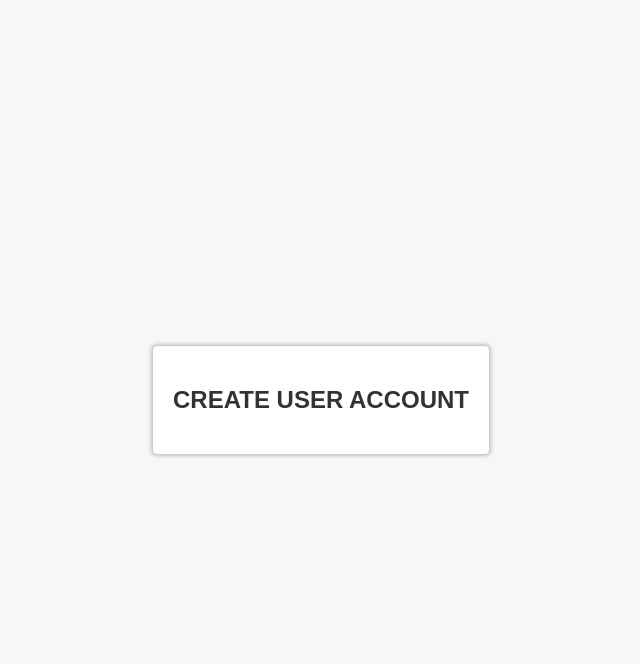
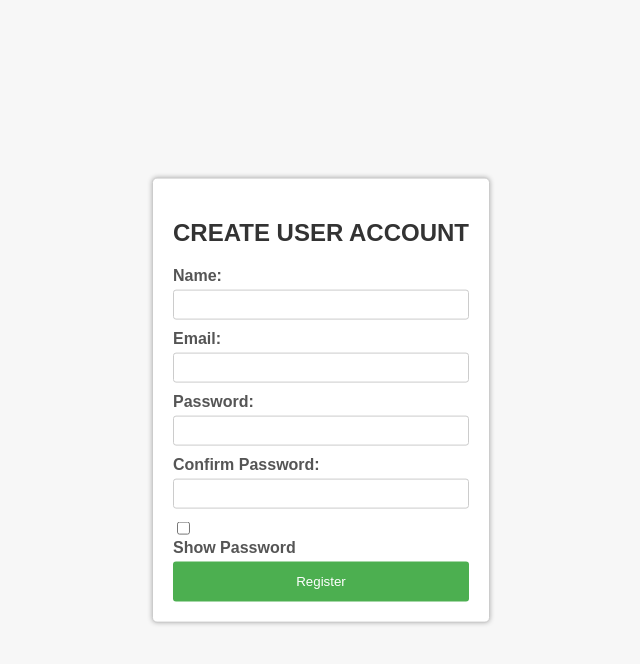
Before and after one commit to Nirupamashree/Invigilator_ms, a PHP site: page /register_form.php in a window 1280 px wide. Shown: the top 664 px of the page, without its empty margins (319-959 px from the left). Run offline with PHP 8.4, Linux system fonts and the light colour scheme.

Commit message:
Update register_form.php

```diff
--- a/register_form.php
+++ b/register_form.php
@@ -215,15 +215,29 @@
         }
 
         if (isset($successMsg)) {
-            echo '<p class="alert success">' . $successMsg . ' <a href="' . $pdfFilePath . '" download="registration.pdf">Download PDF</a></p>';
+            echo '<p class="alert success">' . $successMsg . '</p>';
         }
         ?>
 
         <form method="post" action="<?php echo htmlspecialchars($_SERVER["PHP_SELF"]); ?>">
-            <!-- (your existing HTML form) -->
+            <label for="name">Name:</label>
+            <input type="text" id="name" name="name" pattern="[A-Za-z]+[0-9]*" title="Username must only contain alphanumeric characters." required>
+
+            <label for="email">Email:</label>
+            <input type="text" id="email" name="email" required>
+
+            <label for="password">Password:</label>
+            <input type="password" id="password" name="password" required>
+
+            <label for="confirm_password">Confirm Password:</label>
+            <input type="password" id="confirm_password" name="confirm_password" required>
+
+            <input type="checkbox" id="password_visibility" onclick="togglePasswordVisibility()">
+            <label for="password_visibility">Show Password</label>
+
+            <input type="submit" name="submit" value="Register">
         </form>
     </div>
 
 </body>
-
 </html>
```
